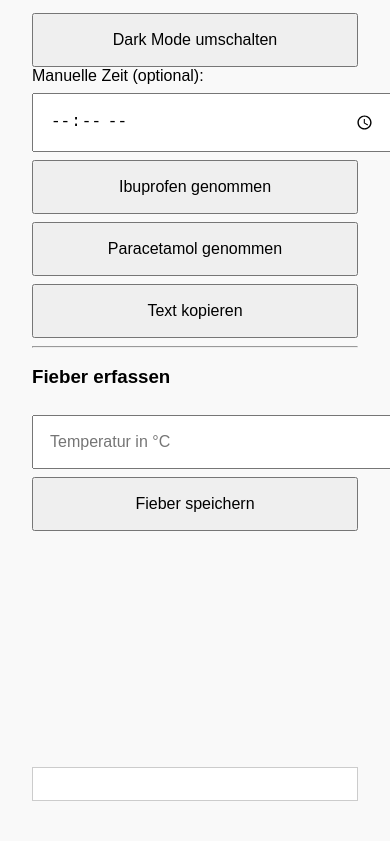
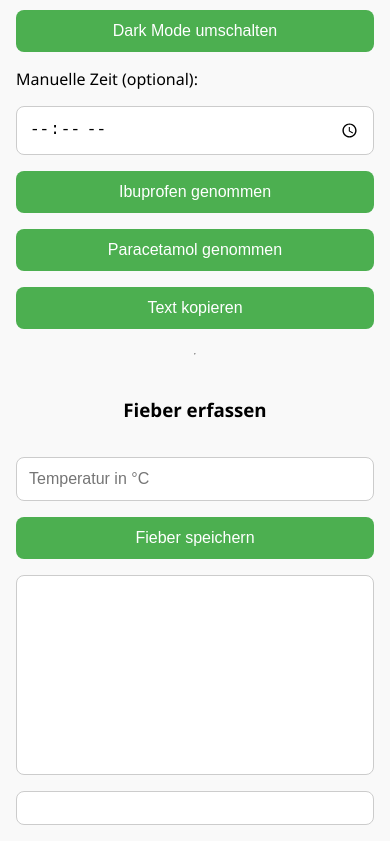
Before and after one commit to crankpad/meditimer-webapp, a plain HTML site: page index.html in a window 390 px wide. Shown: the part 95-936 px from the top of the page. Drawn offline with Linux system fonts and the light colour scheme.

Commit message:
Add files via upload
Responsive

```diff
--- a/index.html
+++ b/index.html
@@ -10,47 +10,87 @@
       --bg: #f9f9f9;
       --text: #000;
       --card: #fff;
+      --accent: #4CAF50;
     }
     [data-theme="dark"] {
-      --bg: #1e1e1e;
-      --text: #fff;
-      --card: #2e2e2e;
+      --bg: #121212;
+      --text: #ffffff;
+      --card: #1e1e1e;
+      --accent: #81c784;
+    }
+    * {
+      box-sizing: border-box;
     }
     body {
-      font-family: sans-serif;
-      padding: 2rem;
+      font-family: 'Segoe UI', Tahoma, Geneva, Verdana, sans-serif;
+      padding: 1.5rem;
+      margin: 0;
+      background-color: var(--bg);
+      color: var(--text);
+      display: flex;
+      flex-direction: column;
+      align-items: center;
+    }
+    .container {
+      width: 100%;
       max-width: 500px;
-      margin: auto;
-      background: var(--bg);
-      color: var(--text);
+      display: flex;
+      flex-direction: column;
+      gap: 1rem;
+    }
+    h2, h3 {
+      text-align: center;
     }
     button, input[type="time"], input[type="number"] {
       width: 100%;
-      padding: 1rem;
-      margin-top: 0.5rem;
+      padding: 0.75rem;
       font-size: 1rem;
+      border: none;
+      border-radius: 8px;
+      background-color: var(--accent);
+      color: white;
+      cursor: pointer;
+      transition: background-color 0.3s ease;
+    }
+    button:hover {
+      background-color: #388e3c;
+    }
+    input[type="time"], input[type="number"] {
+      background-color: var(--card);
+      color: var(--text);
+      border: 1px solid #ccc;
     }
     #output, #historyLog {
-      margin-top: 1rem;
       padding: 1rem;
-      background: var(--card);
+      background-color: var(--card);
+      border-radius: 8px;
       border: 1px solid #ccc;
       white-space: pre-wrap;
     }
     #feverChart {
       width: 100%;
       height: 200px;
-      margin-top: 1rem;
+      background: var(--card);
+      border-radius: 8px;
+      border: 1px solid #ccc;
     }
     .hiddenTextArea {
       position: absolute;
       left: -9999px;
       top: -9999px;
     }
+    @media (max-width: 600px) {
+      body {
+        padding: 1rem;
+      }
+      button, input {
+        font-size: 1rem;
+      }
+    }
   </style>
 </head>
 <body>
-
+  <div class="container">
     <h2>Medikamenten-Timer</h2>
     <button onclick="toggleDarkMode()">Dark Mode umschalten</button>
 
@@ -70,6 +110,7 @@
     <button onclick="logFever()">Fieber speichern</button>
     <canvas id="feverChart"></canvas>
     <div id="historyLog"></div>
+  </div>
 
   <script>
     if ('serviceWorker' in navigator) {
@@ -171,6 +212,5 @@
 
     drawChart();
   </script>
-
 </body>
 </html>
```
Lines whose indentation alone changed are shown as unchanged.
